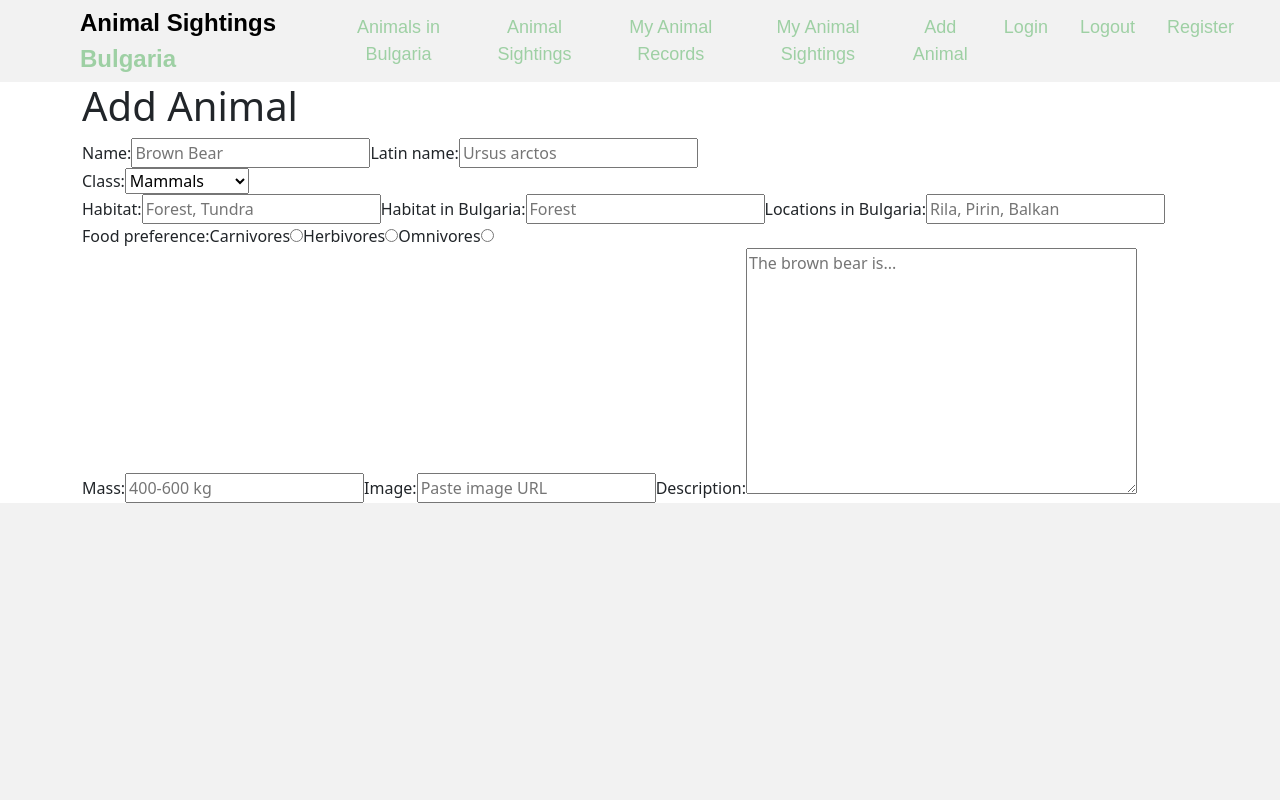
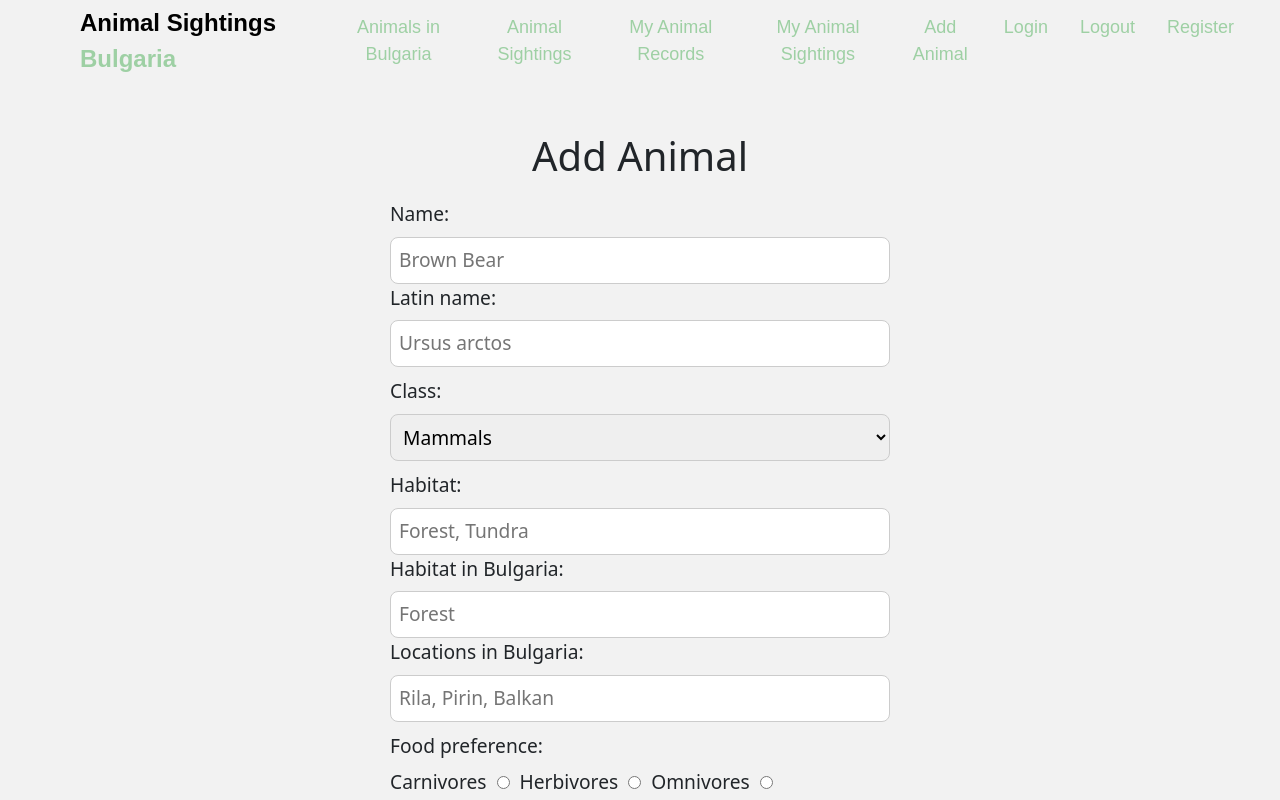
Before and after one commit to VeselinaSidova/Animal-Sightings-in-Bulgaria-SPA, a React (Create React App) app in the folder animal-sightings/: page /add-animal in a window 1280 px wide. Shown: the top 800 px of the page. Built offline with nearby package versions, Linux system fonts and the light colour scheme; no server answers.

Commit message:
Added AddAnimal styling and services folder

```diff
--- a/animal-sightings/src/App.js
+++ b/animal-sightings/src/App.js
@@ -1,13 +1,25 @@
 import 'bootstrap/dist/css/bootstrap.min.css';
 
+import { useState, useEffect } from 'react';
 import { Routes, Route } from 'react-router-dom';
-import { AddAnimal } from './components/AddAnimal/AddAnimal';
+
+import * as animalService from './services/animalService';
 
 import { Header } from "./components/Header/Header";
 import { Home } from "./components/Home/Home";
 import { Login } from './components/Login/Login';
+import { AddAnimal } from './components/AddAnimal/AddAnimal';
 
 function App() {
+    const [animals, setAnimals] = useState([]);
+
+    useEffect(() => {
+        animalService.getAll()
+            .then(result => {
+                setAnimals(result)
+            })
+    }, []);
+
     return (
         <div className="App">
             <Header />
--- a/animal-sightings/src/components/AddAnimal/AddAnimal.js
+++ b/animal-sightings/src/components/AddAnimal/AddAnimal.js
@@ -1,8 +1,9 @@
+import styles from './AddAnimal.module.css';
+
 export const AddAnimal = () => {
     return (
-        <section id="add-animal" className="auth">
-            <form className="add-animal">
-                <div className="container">
+        <section className={styles['add-animal-section']} >
+            <form className={styles['add-animal']}>
                 <h1>Add Animal</h1>
                 <label htmlFor="animal-name">Name:</label>
                 <input type="text" id="animalName" name="animalName" placeholder="Brown Bear" />
@@ -10,7 +11,7 @@ export const AddAnimal = () => {
                 <label htmlFor="latin-name">Latin name:</label>
                 <input type="text" id="latinName" name="latinName" placeholder="Ursus arctos" />
 
-                    <div>
+                <div className={styles['animal-class']}>
                     <label htmlFor="animal-class">Class:</label>
                     <select id="animalClass" name="animalClass">
                         <option value="mammals" selected>Mammals</option>
@@ -32,14 +33,16 @@ export const AddAnimal = () => {
                 <label htmlFor="location-bg">Locations in Bulgaria:</label>
                 <input type="text" id="locationBg" name="locationBg" placeholder="Rila, Pirin, Balkan" />
 
-                    <div>
+                <div className={styles['food-preference']}>
                     <label>Food preference:</label>
+                    <div className={styles['food-preference-options']}>
                         <label htmlFor="carnivores">Carnivores</label>
-                        <input type="radio" name="carnivores" id="carnivores" value ="carnivores" />
+                        <input type="radio" name="carnivores" id="carnivores" value="carnivores" />
                         <label htmlFor="herbivores">Herbivores</label>
-                        <input type="radio" name="herbivores" id="herbivores" value ="herbivores" />
+                        <input type="radio" name="herbivores" id="herbivores" value="herbivores" />
                         <label htmlFor="omnivores">Omnivores</label>
-                        <input type="radio" name="omnivores" id="omnivores" value ="omnivores" />
+                        <input type="radio" name="omnivores" id="omnivores" value="omnivores" />
+                    </div>
                 </div>
 
                 <label htmlFor="mass">Mass:</label>
@@ -49,9 +52,7 @@ export const AddAnimal = () => {
                 <input type="text" id="imageUrl" name="imageUrl" placeholder="Paste image URL" />
 
                 <label htmlFor="description">Description:</label>
-                    <textarea id="description" name="description"cols="40" rows="10" placeholder="The brown bear is..."></textarea>
-
-                </div>
+                <textarea id="description" name="description" cols="40" rows="10" placeholder="The brown bear is..."></textarea>
             </form>
         </section>
     );
--- /dev/null
+++ b/animal-sightings/src/components/AddAnimal/AddAnimal.module.css
@@ -0,0 +1,64 @@
+.add-animal-section {
+    background-color: #F2F2F2;
+}
+
+h1 {
+    margin: 0 auto;
+    padding-bottom: 20px;
+}
+
+.add-animal {
+    display: flex;
+    flex-direction: column;
+    width: 100%;
+    max-width: 500px;
+    margin: 0 auto;
+    padding: 50px 0;
+  }
+
+  label {
+    font-size: 1.2rem;
+    margin-bottom: 0.5rem;
+  }
+
+  input[type="text"],
+  select {
+    padding: 0.5rem;
+    font-size: 1.2rem;
+    border: 1px solid #ccc;
+    border-radius: 0.5rem;
+  }
+
+  input[type="text"]:focus,
+  select:focus {
+    outline: none;
+    border-color: #9ED0A4;
+  }
+
+  input[type="submit"] {
+    background-color: #9ED0A4;
+    color: #fff;
+    border: none;
+    border-radius: 0.5rem;
+    font-size: 1.2rem;
+    padding: 0.5rem;
+    cursor: pointer;
+  }
+
+  input[type="submit"]:hover {
+    background-color: #9ED0A4;
+  }
+
+  .animal-class, .food-preference {
+    margin: 10px 0;
+    display: flex;
+    flex-direction: column;
+  }
+
+  .food-preference-options label:not(:first-child) {
+    margin: 0 10px;
+  }
+
+  .food-preference-options label:first-child {
+    margin-right: 10px;
+  }
--- a/animal-sightings/src/components/Home/Home.js
+++ b/animal-sightings/src/components/Home/Home.js
@@ -13,8 +13,8 @@ export const Home = () => {
                         alt="First slide"
                     />
                     <Carousel.Caption className={styles['text']}>
-                        <h3>First slide label</h3>
-                        <p>Nulla vitae elit libero, a pharetra augue mollis interdum.</p>
+                        <h3>Learn and contribute</h3>
+                        <p>Read general information interesting facts about animals in Bulgaria and add animals species to the list.</p>
                     </Carousel.Caption>
                 </Carousel.Item>
                 <Carousel.Item className={styles['second-image']}>
@@ -25,8 +25,8 @@ export const Home = () => {
                     />
 
                     <Carousel.Caption className={styles['text']}>
-                        <h3>Second slide label</h3>
-                        <p>Lorem ipsum dolor sit amet, consectetur adipiscing elit.</p>
+                        <h3>Check</h3>
+                        <p>Check where you can sigth animals in Bulgaria.</p>
                     </Carousel.Caption>
                 </Carousel.Item>
                 <Carousel.Item className={styles['third-image']}>
@@ -37,10 +37,8 @@ export const Home = () => {
                     />
 
                     <Carousel.Caption className={styles['text']}>
-                        <h3>Third slide label</h3>
-                        <p>
-                            Praesent commodo cursus magna, vel scelerisque nisl consectetur.
-                        </p>
+                        <h3>Track</h3>
+                        <p>Track the animals your animal sightings.</p>
                     </Carousel.Caption>
                 </Carousel.Item>
             </Carousel>
--- /dev/null
+++ b/animal-sightings/src/services/animalService.js
@@ -0,0 +1,22 @@
+import * as request from './requester';
+
+const baseUrl = 'http://localhost:3030/jsonstore/animals';
+
+export const getAll = async () => {
+    const result = await request.get(baseUrl);
+    const animals = Object.values(result);
+
+    return animals;
+};
+
+export const getOne = async (animalId) => {
+    const result = await request.get(`${baseUrl}/${animalId}`);
+
+    return result;
+};
+
+export const create = async (animalData) => {
+    const result = await request.post(baseUrl, animalData);
+
+    return result;
+};
--- /dev/null
+++ b/animal-sightings/src/services/requester.js
@@ -0,0 +1,31 @@
+export const request = async (method, url, data) => {
+    const options = {};
+
+    if (method !== 'GET') {
+        options.method = method;
+
+        if (data) {
+            options.headers = {
+                'content-type': 'application/json',
+            };
+
+            options.body = JSON.stringify(data);
+        }
+    }
+
+    const response = await fetch(url, options);
+
+    try {
+        const result = await (await response).json();
+
+        return result;
+    } catch (error) {
+        return {};
+    }
+};
+
+export const get = request.bind(null, 'GET');
+export const post = request.bind(null, 'POST');
+export const put = request.bind(null, 'PUT');
+export const patch = request.bind(null, 'PATCH');
+export const del = request.bind(null, 'DELETE');
```
Lines whose indentation alone changed are shown as unchanged.
